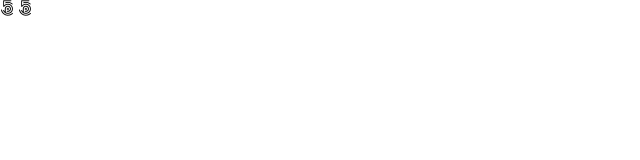
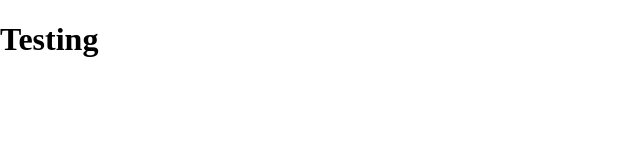
Before and after one commit to shoorano/quote-generator, a plain HTML site: page index.html in a window 1280 px wide. Shown: the whole page, without its empty margins (0-640 px from the left). Drawn offline with Linux system fonts and the light colour scheme.

Commit message:
Testing...

```diff
--- a/index.html
+++ b/index.html
@@ -9,8 +9,7 @@
     <link rel="stylesheet" href="style.css">
 </head>
 <body>
-    <i class="fab fa-500px"></i>
-    <i class="fab fa-500px"></i>
+    <h1>Testing</h1>
     <!-- Script -->
     <script src="script.js"></script>
 </body>
```
